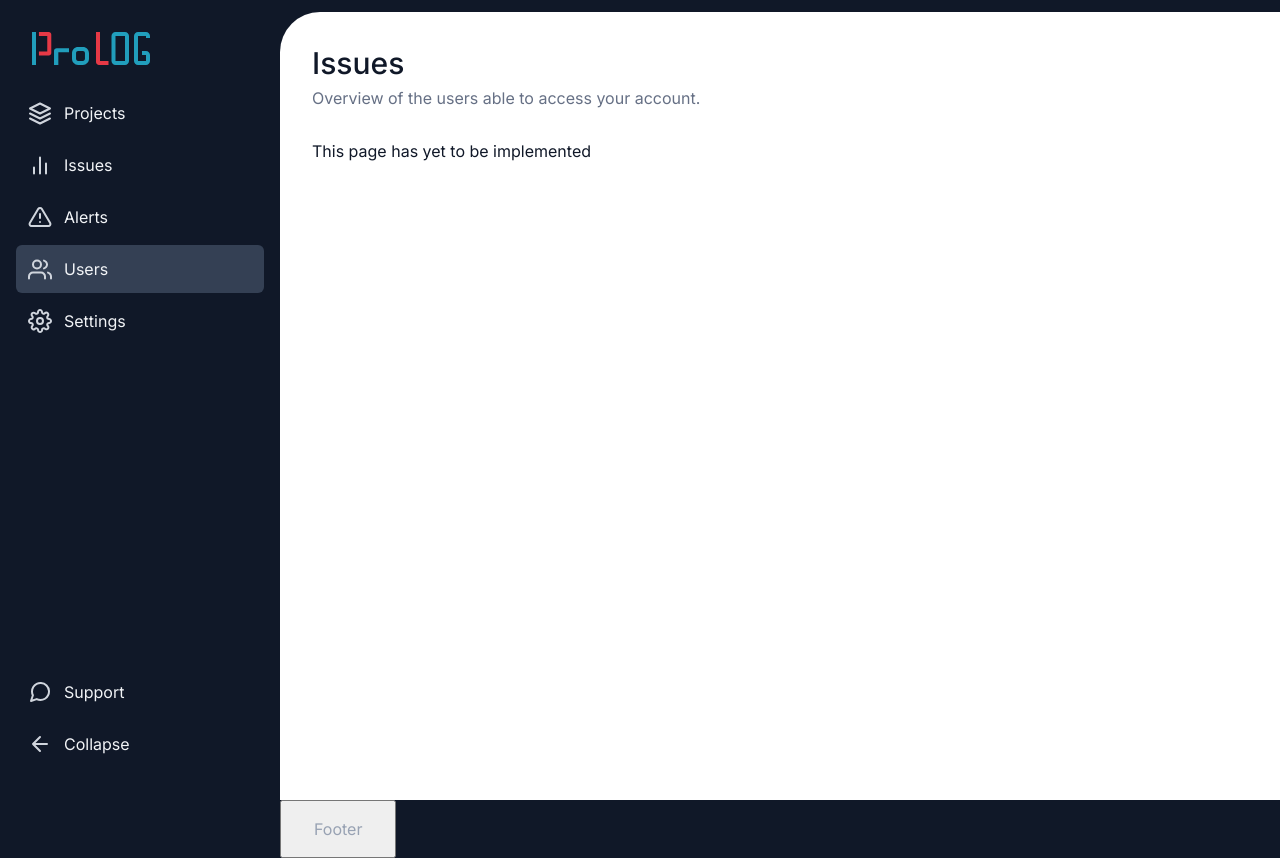
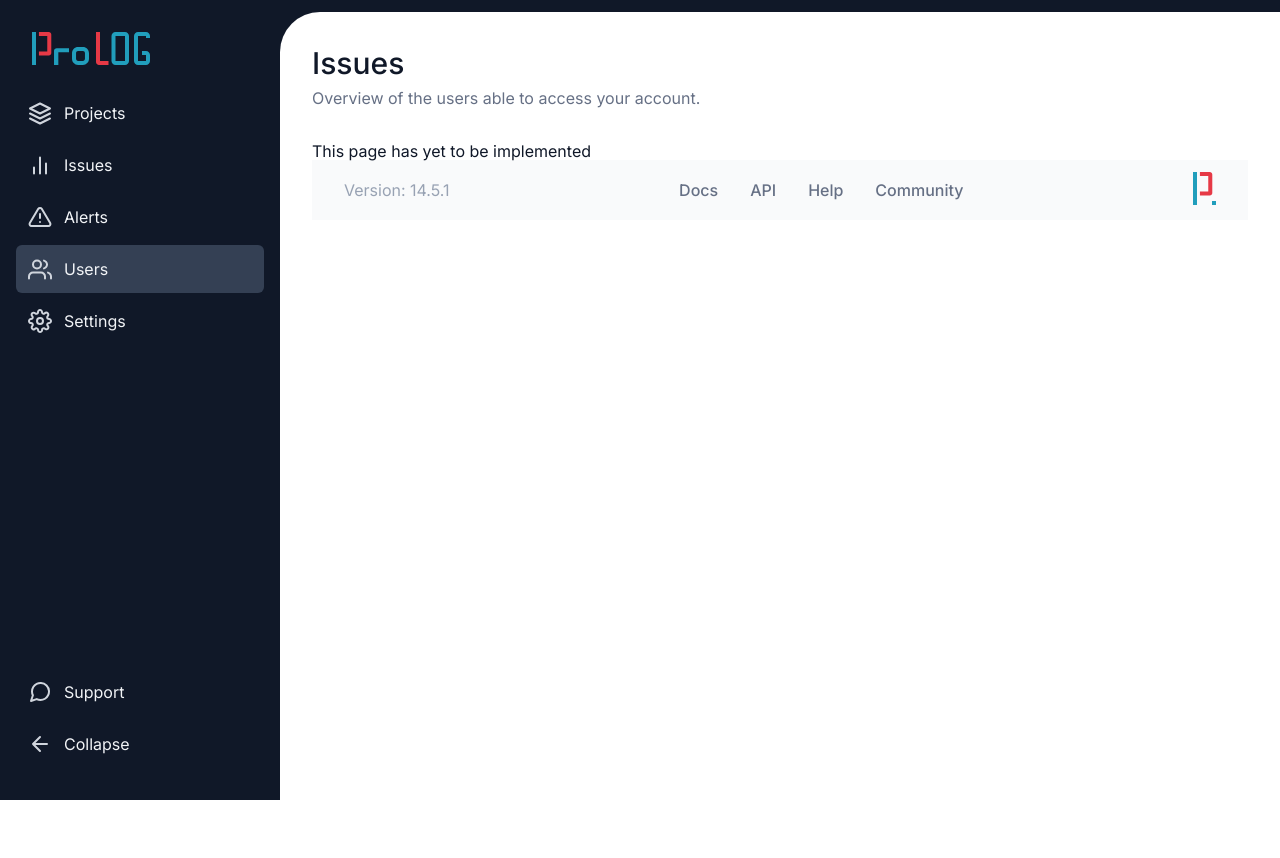
Before and after one commit to profydev/prolog-app-nicolaswendling, a Next.js app: page /dashboard/users in a window 1280 px wide. After the commit the page ends 800 px from the top, so only its background shows below. Built offline with nearby package versions, Linux system fonts and the light colour scheme.

Commit message:
Implement desktop CSS

```diff
--- a/features/ui/footer/footer.tsx
+++ b/features/ui/footer/footer.tsx
@@ -1,11 +1,53 @@
 import styled from "styled-components";
-import { color, displayFont, textFont, space, breakpoint } from "@styles/theme";
+import { color, textFont, space } from "@styles/theme";
+import Image from "next/image";
+import Link from "next/link";
 
-export const Container = styled.button`
+const Container = styled.footer`
   display: flex;
-  padding: 18px 32px;
+  justify-content: space-between;
+  align-items: center;
+  height: 60px;
+  padding: 0 ${space(8)};
   color: ${color("gray", 400)};
+  background: ${color("gray", 50)};
 `;
+
+const Nav = styled.nav`
+  display: flex;
+  gap: ${space(8)};
+`;
+const Anchor = styled.a`
+  color: ${color("gray", 500)};
+  font-weight: 500;
+  text-decoration: none;
+`;
+
+const version = "14.5.1";
+
 export function Footer() {
-  return <Container>Footer</Container>;
+  return (
+    <Container>
+      <span>
+        Version: <span>{version}</span>
+      </span>
+      <Nav>
+        <Link href="#" passHref>
+          <Anchor>Docs</Anchor>
+        </Link>
+        <Link href="#" passHref>
+          <Anchor href="#">API</Anchor>
+        </Link>
+        <Link href="#" passHref>
+          <Anchor href="#">Help</Anchor>
+        </Link>
+        <Link href="#" passHref>
+          <Anchor href="#">Community</Anchor>
+        </Link>
+      </Nav>
+      <span>
+        <Image src="/icons/logo-small.svg" alt="logo" width="23" height="33" />
+      </span>
+    </Container>
+  );
 }
--- a/features/ui/page-container/page-container.tsx
+++ b/features/ui/page-container/page-container.tsx
@@ -67,8 +67,8 @@ export function PageContainer({ children, title, info }: PageContainerProps) {
           <Title>{title}</Title>
           <Info>{info}</Info>
           {children}
+          <Footer />
         </ContentContainer>
-        <Footer />
       </Main>
     </Container>
   );
```
